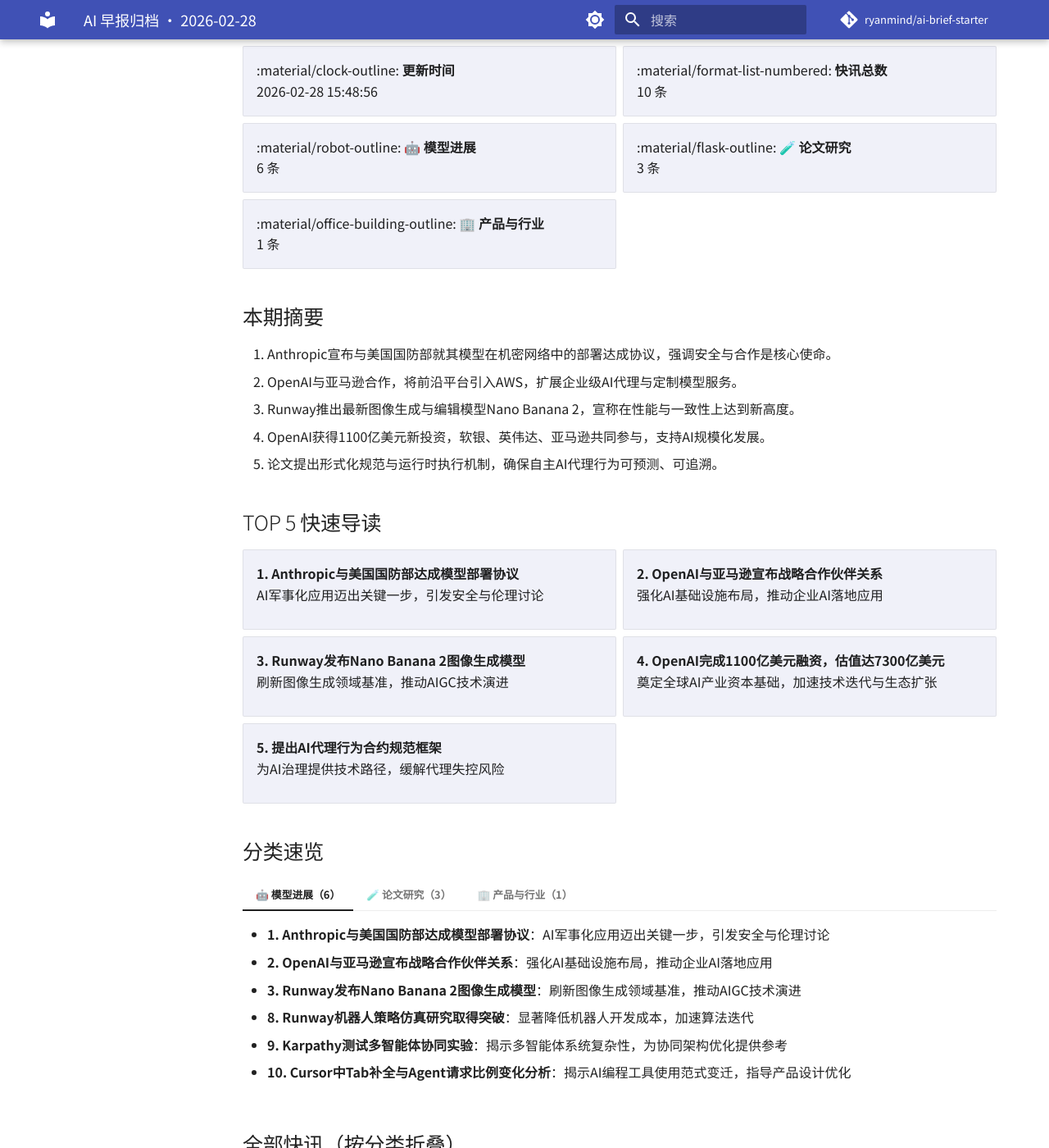
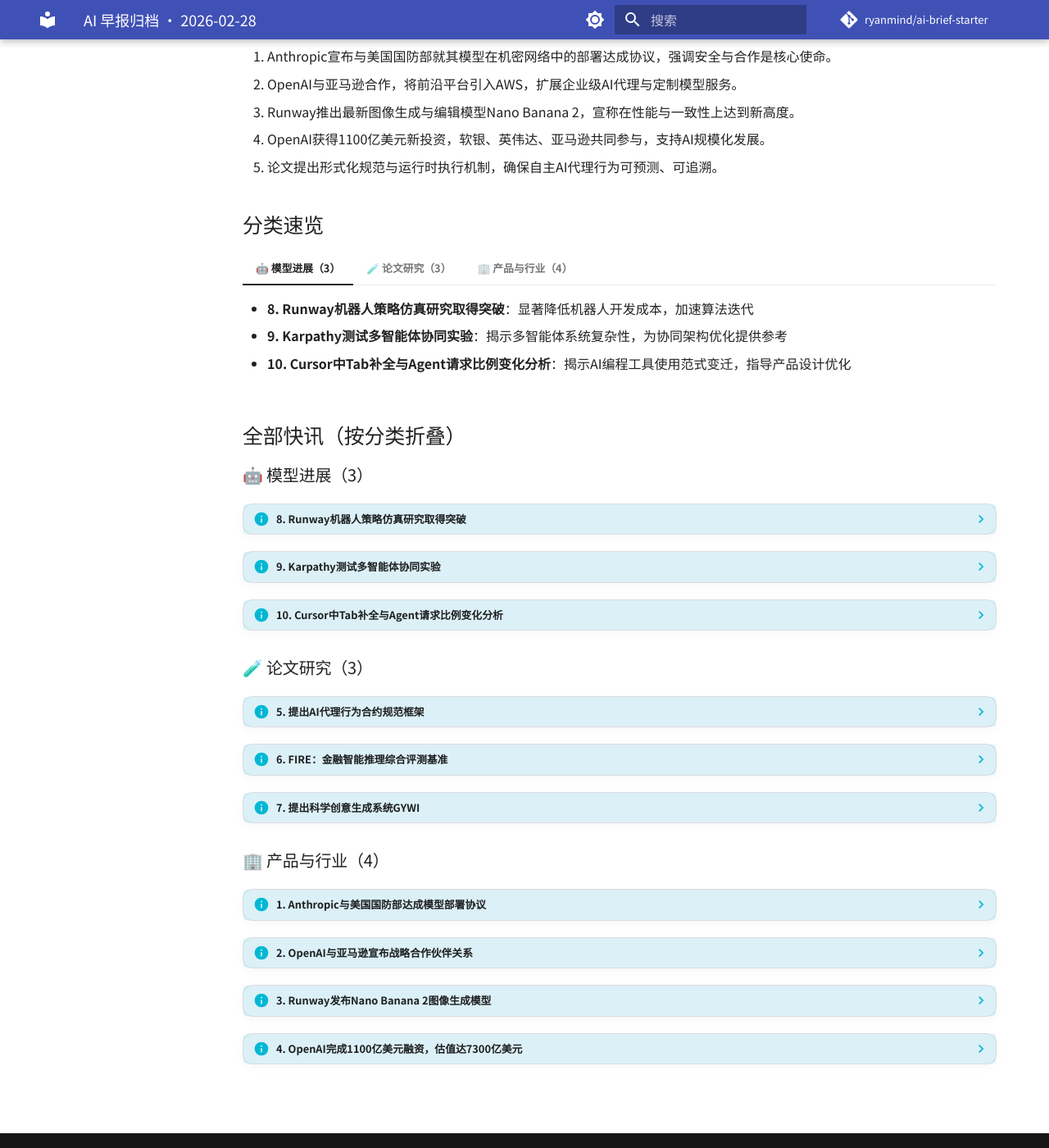
Before and after one commit to ryanmind/ai-brief-starter, an MkDocs documentation site: the page built from docs/history/2026-02-28.md, in a window 1280 px wide and 1400 px high, scrolled down 353 px. Shown: the whole window at 82% size. Built offline with MkDocs 1.6.1 and Material for MkDocs 9.7.7, drawn with Linux system fonts in a browser that asks for light colours; comment, search, counter and statistics services are not loaded; some of the changed text lies outside the part shown.

Commit message:
fix(docs): 去除摘要重复模块与细节字段

```diff
--- a/docs/history/2026-02-28.md
+++ b/docs/history/2026-02-28.md
@@ -2,23 +2,6 @@
 
 > 更新时间：2026-02-28 15:48:56
 > 说明：该页面由 `ai-morning-brief` 自动生成并同步。
-
-## 今日看板
-
-<div class="grid cards brief-kpi-grid" markdown>
-
-- :material/clock-outline: **更新时间**
-  2026-02-28 15:48:56
-- :material/format-list-numbered: **快讯总数**
-  10 条
-- :material/robot-outline: **🤖 模型进展**
-  6 条
-- :material/flask-outline: **🧪 论文研究**
-  3 条
-- :material/office-building-outline: **🏢 产品与行业**
-  1 条
-
-</div>
 
 ## 本期摘要
 
@@ -28,29 +11,9 @@
 4. OpenAI获得1100亿美元新投资，软银、英伟达、亚马逊共同参与，支持AI规模化发展。
 5. 论文提出形式化规范与运行时执行机制，确保自主AI代理行为可预测、可追溯。
 
-## TOP 5 快速导读
-
-<div class="grid cards brief-top-grid" markdown>
-
-- **1. Anthropic与美国国防部达成模型部署协议**
-  AI军事化应用迈出关键一步，引发安全与伦理讨论
-- **2. OpenAI与亚马逊宣布战略合作伙伴关系**
-  强化AI基础设施布局，推动企业AI落地应用
-- **3. Runway发布Nano Banana 2图像生成模型**
-  刷新图像生成领域基准，推动AIGC技术演进
-- **4. OpenAI完成1100亿美元融资，估值达7300亿美元**
-  奠定全球AI产业资本基础，加速技术迭代与生态扩张
-- **5. 提出AI代理行为合约规范框架**
-  为AI治理提供技术路径，缓解代理失控风险
-
-</div>
-
 ## 分类速览
 
-=== "🤖 模型进展（6）"
-    - **1. Anthropic与美国国防部达成模型部署协议**：AI军事化应用迈出关键一步，引发安全与伦理讨论
-    - **2. OpenAI与亚马逊宣布战略合作伙伴关系**：强化AI基础设施布局，推动企业AI落地应用
-    - **3. Runway发布Nano Banana 2图像生成模型**：刷新图像生成领域基准，推动AIGC技术演进
+=== "🤖 模型进展（3）"
     - **8. Runway机器人策略仿真研究取得突破**：显著降低机器人开发成本，加速算法迭代
     - **9. Karpathy测试多智能体协同实验**：揭示多智能体系统复杂性，为协同架构优化提供参考
     - **10. Cursor中Tab补全与Agent请求比例变化分析**：揭示AI编程工具使用范式变迁，指导产品设计优化
@@ -60,39 +23,15 @@
     - **6. FIRE：金融智能推理综合评测基准**：填补金融领域AI评测空白，推动专业模型发展
     - **7. 提出科学创意生成系统GYWI**：推动AI在科研创新中的可解释性应用
 
-=== "🏢 产品与行业（1）"
+=== "🏢 产品与行业（4）"
+    - **1. Anthropic与美国国防部达成模型部署协议**：AI军事化应用迈出关键一步，引发安全与伦理讨论
+    - **2. OpenAI与亚马逊宣布战略合作伙伴关系**：强化AI基础设施布局，推动企业AI落地应用
+    - **3. Runway发布Nano Banana 2图像生成模型**：刷新图像生成领域基准，推动AIGC技术演进
     - **4. OpenAI完成1100亿美元融资，估值达7300亿美元**：奠定全球AI产业资本基础，加速技术迭代与生态扩张
 
 ## 全部快讯（按分类折叠）
 
-### 🤖 模型进展（6）
-
-??? info "1. Anthropic与美国国防部达成模型部署协议"
-    - **摘要**：Anthropic宣布与美国国防部就其模型在机密网络中的部署达成协议，强调安全与合作是核心使命。
-    - **关键点**：
-        - 模型将部署于国防部机密网络
-        - 强调AI安全与广泛利益共享
-        - 体现AI企业与政府深度合作趋势
-    - **影响分析**：AI军事化应用迈出关键一步，引发安全与伦理讨论。
-    - **来源**：https://nitter.net/sama/status/2027578652477821175
-
-??? info "2. OpenAI与亚马逊宣布战略合作伙伴关系"
-    - **摘要**：OpenAI与亚马逊合作，将前沿平台引入AWS，扩展企业级AI代理与定制模型服务。
-    - **关键点**：
-        - OpenAI平台接入AWS云服务
-        - 支持企业级AI代理与定制模型
-        - 加速AI技术规模化部署
-    - **影响分析**：强化AI基础设施布局，推动企业AI落地应用。
-    - **来源**：https://openai.com/index/amazon-partnership
-
-??? info "3. Runway发布Nano Banana 2图像生成模型"
-    - **摘要**：Runway推出最新图像生成与编辑模型Nano Banana 2，宣称在性能与一致性上达到新高度。
-    - **关键点**：
-        - Nano Banana 2正式上线Runway
-        - 实现高一致性图像生成
-        - 支持实时网络信息融合
-    - **影响分析**：刷新图像生成领域基准，推动AIGC技术演进。
-    - **来源**：https://nitter.net/runwayml/status/2027487425824444551
+### 🤖 模型进展（3）
 
 ??? info "8. Runway机器人策略仿真研究取得突破"
     - **摘要**：通过世界模型模拟8个机器人策略，与真实结果相关性达0.95，验证仿真有效性。
@@ -150,7 +89,34 @@
     - **影响分析**：推动AI在科研创新中的可解释性应用。
     - **来源**：https://arxiv.org/abs/2602.22215
 
-### 🏢 产品与行业（1）
+### 🏢 产品与行业（4）
+
+??? info "1. Anthropic与美国国防部达成模型部署协议"
+    - **摘要**：Anthropic宣布与美国国防部就其模型在机密网络中的部署达成协议，强调安全与合作是核心使命。
+    - **关键点**：
+        - 模型将部署于国防部机密网络
+        - 强调AI安全与广泛利益共享
+        - 体现AI企业与政府深度合作趋势
+    - **影响分析**：AI军事化应用迈出关键一步，引发安全与伦理讨论。
+    - **来源**：https://nitter.net/sama/status/2027578652477821175
+
+??? info "2. OpenAI与亚马逊宣布战略合作伙伴关系"
+    - **摘要**：OpenAI与亚马逊合作，将前沿平台引入AWS，扩展企业级AI代理与定制模型服务。
+    - **关键点**：
+        - OpenAI平台接入AWS云服务
+        - 支持企业级AI代理与定制模型
+        - 加速AI技术规模化部署
+    - **影响分析**：强化AI基础设施布局，推动企业AI落地应用。
+    - **来源**：https://openai.com/index/amazon-partnership
+
+??? info "3. Runway发布Nano Banana 2图像生成模型"
+    - **摘要**：Runway推出最新图像生成与编辑模型Nano Banana 2，宣称在性能与一致性上达到新高度。
+    - **关键点**：
+        - Nano Banana 2正式上线Runway
+        - 实现高一致性图像生成
+        - 支持实时网络信息融合
+    - **影响分析**：刷新图像生成领域基准，推动AIGC技术演进。
+    - **来源**：https://nitter.net/runwayml/status/2027487425824444551
 
 ??? info "4. OpenAI完成1100亿美元融资，估值达7300亿美元"
     - **摘要**：OpenAI获得1100亿美元新投资，软银、英伟达、亚马逊共同参与，支持AI规模化发展。
--- a/docs/latest.md
+++ b/docs/latest.md
@@ -2,23 +2,6 @@
 
 > 更新时间：2026-02-28 15:48:56
 > 说明：该页面由 `ai-morning-brief` 自动生成并同步。
-
-## 今日看板
-
-<div class="grid cards brief-kpi-grid" markdown>
-
-- :material/clock-outline: **更新时间**
-  2026-02-28 15:48:56
-- :material/format-list-numbered: **快讯总数**
-  10 条
-- :material/robot-outline: **🤖 模型进展**
-  3 条
-- :material/flask-outline: **🧪 论文研究**
-  3 条
-- :material/office-building-outline: **🏢 产品与行业**
-  4 条
-
-</div>
 
 ## 本期摘要
 
@@ -27,23 +10,6 @@
 3. Runway推出最新图像生成与编辑模型Nano Banana 2，宣称在性能与一致性上达到新高度。
 4. OpenAI获得1100亿美元新投资，软银、英伟达、亚马逊共同参与，支持AI规模化发展。
 5. 论文提出形式化规范与运行时执行机制，确保自主AI代理行为可预测、可追溯。
-
-## TOP 5 快速导读
-
-<div class="grid cards brief-top-grid" markdown>
-
-- **1. Anthropic与美国国防部达成模型部署协议**
-  AI军事化应用迈出关键一步，引发安全与伦理讨论
-- **2. OpenAI与亚马逊宣布战略合作伙伴关系**
-  强化AI基础设施布局，推动企业AI落地应用
-- **3. Runway发布Nano Banana 2图像生成模型**
-  刷新图像生成领域基准，推动AIGC技术演进
-- **4. OpenAI完成1100亿美元融资，估值达7300亿美元**
-  奠定全球AI产业资本基础，加速技术迭代与生态扩张
-- **5. 提出AI代理行为合约规范框架**
-  为AI治理提供技术路径，缓解代理失控风险
-
-</div>
 
 ## 分类速览
 
@@ -69,7 +35,6 @@
 
 ??? info "8. Runway机器人策略仿真研究取得突破"
     - **摘要**：通过世界模型模拟8个机器人策略，与真实结果相关性达0.95，验证仿真有效性。
-    - **细节**：通过世界模型模拟8个机器人策略，与真实结果相关性达0.95，验证仿真有效性；世界模型模拟机器人策略。
     - **关键点**：
         - 世界模型模拟机器人策略
         - 仿真与实测相关性0.95
@@ -79,7 +44,6 @@
 
 ??? info "9. Karpathy测试多智能体协同实验"
     - **摘要**：使用8个智能体（4Claude+4Codex）在单GPU上进行协作实验，探索去软帽机制。
-    - **细节**：使用8个智能体（4Claude+4Codex）在单GPU上进行协作实验，探索去软帽机制；智能体并行实验。
     - **关键点**：
         - 智能体并行实验
         - 尝试移除logit软帽
@@ -89,7 +53,6 @@
 
 ??? info "10. Cursor中Tab补全与Agent请求比例变化分析"
     - **摘要**：图表显示开发者使用模式从独立补全向多智能体协作演进，反映工具链成熟度提升。
-    - **细节**：图表显示开发者使用模式从独立补全向多智能体协作演进，反映工具链成熟度提升；使用模式从Tab到Agent演进。
     - **关键点**：
         - 使用模式从Tab到Agent演进
         - 社区平均值跟踪最优配置
@@ -101,7 +64,6 @@
 
 ??? info "5. 提出AI代理行为合约规范框架"
     - **摘要**：论文提出形式化规范与运行时执行机制，确保自主AI代理行为可预测、可追溯。
-    - **细节**：论文提出形式化规范与运行时执行机制，确保自主AI代理行为可预测、可追溯；定义AI代理行为合约；支持运行时强制执行。
     - **关键点**：
         - 定义AI代理行为合约
         - 支持运行时强制执行
@@ -111,7 +73,6 @@
 
 ??? info "6. FIRE：金融智能推理综合评测基准"
     - **摘要**：FIRE基准涵盖理论知识与实际商业场景，用于全面评估大模型金融推理能力。
-    - **细节**：FIRE基准涵盖理论知识与实际商业场景，用于全面评估大模型金融推理能力；覆盖金融理论与实务场景；构建综合性评估体系。
     - **关键点**：
         - 覆盖金融理论与实务场景
         - 构建综合性评估体系
@@ -121,7 +82,6 @@
 
 ??? info "7. 提出科学创意生成系统GYWI"
     - **摘要**：GYWI系统结合共著图与检索增强生成，提升科学创意生成的可控性与灵感溯源能力。
-    - **细节**：GYWI系统结合共著图与检索增强生成，提升科学创意生成的可控性与灵感溯源能力；整合共著图与RAG技术。
     - **关键点**：
         - 整合共著图与RAG技术
         - 增强创意生成可控性
@@ -133,7 +93,6 @@
 
 ??? info "1. Anthropic与美国国防部达成模型部署协议"
     - **摘要**：Anthropic宣布与美国国防部就其模型在机密网络中的部署达成协议，强调安全与合作是核心使命。
-    - **细节**：Anthropic宣布与美国国防部就其模型在机密网络中的部署达成协议，强调安全与合作是核心使命；模型将部署于国防部机密网络。
     - **关键点**：
         - 模型将部署于国防部机密网络
         - 强调AI安全与广泛利益共享
@@ -143,7 +102,6 @@
 
 ??? info "2. OpenAI与亚马逊宣布战略合作伙伴关系"
     - **摘要**：OpenAI与亚马逊合作，将前沿平台引入AWS，扩展企业级AI代理与定制模型服务。
-    - **细节**：OpenAI与亚马逊合作，将前沿平台引入AWS，扩展企业级AI代理与定制模型服务；OpenAI平台接入AWS云服务。
     - **关键点**：
         - OpenAI平台接入AWS云服务
         - 支持企业级AI代理与定制模型
@@ -153,7 +111,6 @@
 
 ??? info "3. Runway发布Nano Banana 2图像生成模型"
     - **摘要**：Runway推出最新图像生成与编辑模型Nano Banana 2，宣称在性能与一致性上达到新高度。
-    - **细节**：Runway推出最新图像生成与编辑模型Nano Banana 2，宣称在性能与一致性上达到新高度；Nano Banana 2正式上线Runway。
     - **关键点**：
         - Nano Banana 2正式上线Runway
         - 实现高一致性图像生成
@@ -163,7 +120,6 @@
 
 ??? info "4. OpenAI完成1100亿美元融资，估值达7300亿美元"
     - **摘要**：OpenAI获得1100亿美元新投资，软银、英伟达、亚马逊共同参与，支持AI规模化发展。
-    - **细节**：OpenAI获得1100亿美元新投资，软银、英伟达、亚马逊共同参与，支持AI规模化发展；融资总额达1100亿美元。
     - **关键点**：
         - 融资总额达1100亿美元
         - 估值升至7300亿美元
```
Also changed, not shown: docs/history/2026-02-27.md (+0 -34 lines), 3 other files.
